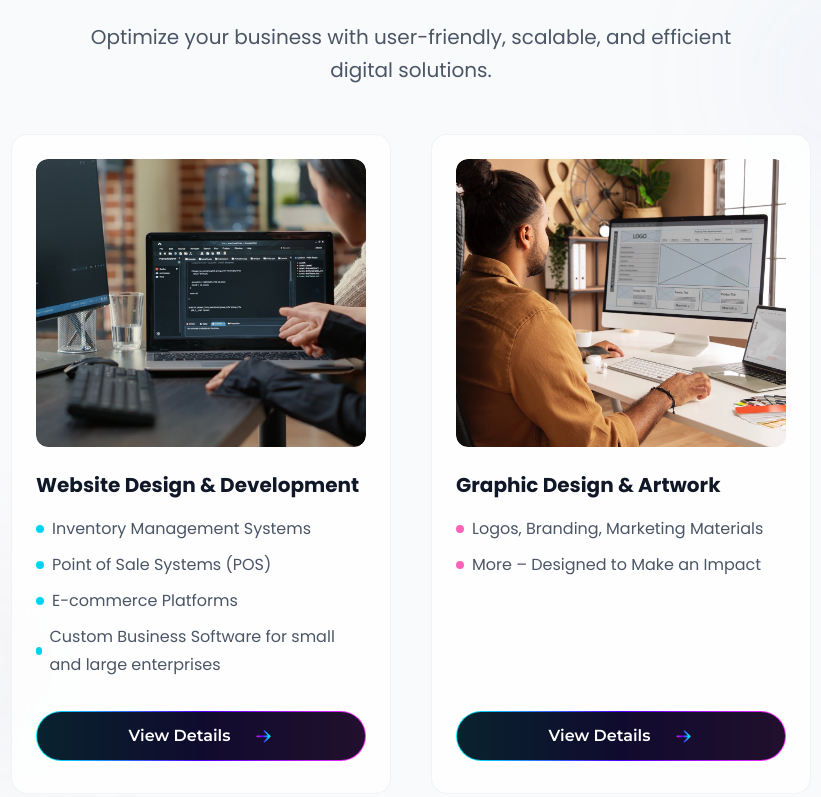
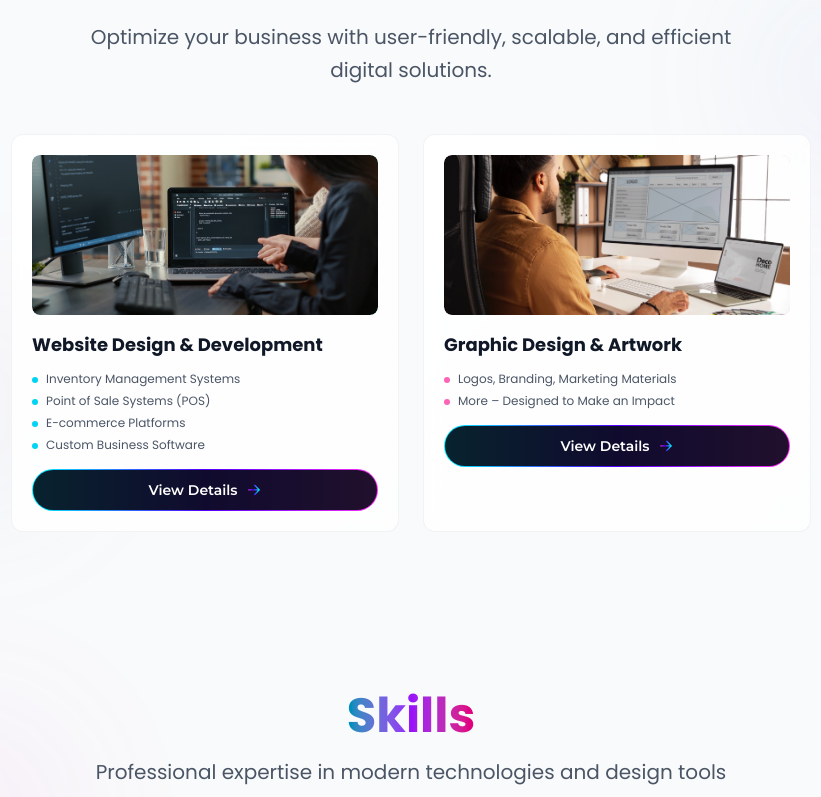
Before and after one commit to jabjnzine/rattanacode, a Next.js app: page / in a window 1280 px wide. Shown: the part 923-1720 px from the top of the page, without its empty margins (229-1050 px from the left). Built offline with nearby package versions, Linux system fonts and the light colour scheme; what @heroui/react would draw is missing.

Commit message:
Update page.tsx

```diff
--- a/app/page.tsx
+++ b/app/page.tsx
@@ -766,83 +766,91 @@ export default function Hone() {
               </p>
             </div>
 
-            <div className="flex flex-col lg:flex-row justify-center gap-8 md:gap-10">
+            <div className="grid grid-cols-1 md:grid-cols-2 lg:grid-cols-2 gap-6 max-w-5xl mx-auto">
           {/* Website Design & Development Card */}
           <div
-                className="bg-white/80 dark:bg-gray-800/50 backdrop-blur-sm rounded-2xl p-6 pb-8 flex flex-col w-full max-w-[450px] border border-gray-200/50 dark:border-gray-700/50 hover:border-cyan-500/50 transition-all duration-300 hover:scale-105 hover:shadow-xl hover:shadow-cyan-500/20 animate-in slide-in-from-left-4 fade-in duration-1000 delay-200"
-                style={{
-                  height: "auto",
-                }}
-              >
-                <div className="h-72 bg-gradient-to-br from-gray-100 to-gray-200 dark:from-gray-900 dark:to-gray-800 rounded-xl mb-6 flex items-center justify-center overflow-hidden group">
+                className="group bg-gradient-to-br from-white/90 to-white/70 dark:from-gray-800/90 dark:to-gray-800/70 backdrop-blur-sm rounded-xl p-5 flex flex-col border border-gray-200/50 dark:border-gray-700/50 hover:border-cyan-500/50 transition-all duration-500 hover:scale-[1.02] hover:shadow-2xl hover:shadow-cyan-500/30 relative overflow-hidden"
+              >
+                {/* Animated Background Gradient */}
+                <div className="absolute inset-0 bg-gradient-to-br from-cyan-500/0 via-cyan-500/0 to-cyan-500/0 group-hover:from-cyan-500/10 group-hover:via-cyan-500/5 group-hover:to-cyan-500/10 transition-all duration-500"></div>
+
+                {/* Floating Icon */}
+                <div className="absolute top-4 right-4 w-12 h-12 bg-gradient-to-br from-cyan-500/20 to-cyan-600/20 rounded-full flex items-center justify-center opacity-0 group-hover:opacity-100 transition-all duration-500 group-hover:rotate-12">
+                  <svg width="24" height="24" viewBox="0 0 24 24" fill="none" className="text-cyan-400">
+                    <path d="M12 2L2 7L12 12L22 7L12 2Z" stroke="currentColor" strokeWidth="2" strokeLinecap="round" strokeLinejoin="round"/>
+                    <path d="M2 17L12 22L22 17" stroke="currentColor" strokeWidth="2" strokeLinecap="round" strokeLinejoin="round"/>
+                    <path d="M2 12L12 17L22 12" stroke="currentColor" strokeWidth="2" strokeLinecap="round" strokeLinejoin="round"/>
+                  </svg>
+                </div>
+
+                <div className="relative z-10">
+                  <div className="h-40 bg-gradient-to-br from-cyan-100 to-cyan-200 dark:from-gray-900 dark:to-gray-800 rounded-lg mb-4 flex items-center justify-center overflow-hidden group/image">
                     <Image
                       src="/code.jpg"
                       alt="Website Development"
-                    width={400}
-                    height={288}
-                    className="w-full h-full object-cover rounded-xl group-hover:scale-110 transition-transform duration-500"
+                      width={300}
+                      height={160}
+                      className="w-full h-full object-cover rounded-lg group-hover/image:scale-110 transition-transform duration-700"
                     />
-                </div>
+                    <div className="absolute inset-0 bg-gradient-to-t from-black/20 to-transparent opacity-0 group-hover:opacity-100 transition-opacity duration-500"></div>
+                  </div>
+
                   <div className="flex-1 flex flex-col">
-                  <h3
-                    className="font-poppins text-gray-900 dark:text-white text-xl font-bold mb-4"
-                    style={{ lineHeight: "28px" }}
-              >
+                    <h3 className="font-poppins text-gray-900 dark:text-white text-lg font-bold mb-3 group-hover:text-cyan-600 dark:group-hover:text-cyan-400 transition-colors">
                       Website Design & Development
                     </h3>
-                  <div className="font-poppins text-gray-600 dark:text-gray-300 text-base leading-7 mb-8 flex-1 space-y-2">
-                    <p className="flex items-center gap-2">
-                      <span className="w-2 h-2 bg-cyan-400 rounded-full"></span>
-                      Inventory Management Systems
-                    </p>
-                    <p className="flex items-center gap-2">
-                      <span className="w-2 h-2 bg-cyan-400 rounded-full"></span>
-                      Point of Sale Systems (POS)
-                    </p>
-                    <p className="flex items-center gap-2">
-                      <span className="w-2 h-2 bg-cyan-400 rounded-full"></span>
-                      E-commerce Platforms
-                    </p>
-                    <p className="flex items-center gap-2">
-                      <span className="w-2 h-2 bg-cyan-400 rounded-full"></span>
-                      Custom Business Software for small and large enterprises
-                </p>
-              </div>
+
+                    <div className="font-poppins text-gray-600 dark:text-gray-300 text-sm leading-6 mb-4 flex-1 space-y-1.5">
+                      <p className="flex items-start gap-2 group/item">
+                        <span className="w-1.5 h-1.5 bg-cyan-400 rounded-full mt-1.5 flex-shrink-0 group-hover/item:scale-125 transition-transform"></span>
+                        <span className="text-xs">Inventory Management Systems</span>
+                      </p>
+                      <p className="flex items-start gap-2 group/item">
+                        <span className="w-1.5 h-1.5 bg-cyan-400 rounded-full mt-1.5 flex-shrink-0 group-hover/item:scale-125 transition-transform"></span>
+                        <span className="text-xs">Point of Sale Systems (POS)</span>
+                      </p>
+                      <p className="flex items-start gap-2 group/item">
+                        <span className="w-1.5 h-1.5 bg-cyan-400 rounded-full mt-1.5 flex-shrink-0 group-hover/item:scale-125 transition-transform"></span>
+                        <span className="text-xs">E-commerce Platforms</span>
+                      </p>
+                      <p className="flex items-start gap-2 group/item">
+                        <span className="w-1.5 h-1.5 bg-cyan-400 rounded-full mt-1.5 flex-shrink-0 group-hover/item:scale-125 transition-transform"></span>
+                        <span className="text-xs">Custom Business Software</span>
+                      </p>
+                    </div>
+
                     <button
-                    className="cursor-pointer flex items-center justify-center text-white font-montserrat relative w-full group transition-all duration-300 hover:scale-105 active:scale-95"
+                      className="cursor-pointer flex items-center justify-center text-white font-montserrat relative w-full group/btn transition-all duration-300 hover:scale-105 active:scale-95"
                       style={{
-                      height: "50px",
-                      borderRadius: "25px",
+                        height: "42px",
+                        borderRadius: "21px",
                         background: "transparent",
                         border: "none",
                       }}
                     >
                       <div
-                      className="absolute inset-0 group-hover:shadow-lg group-hover:shadow-cyan-500/50 transition-all duration-300"
+                        className="absolute inset-0 group-hover/btn:shadow-lg group-hover/btn:shadow-cyan-500/50 transition-all duration-300"
                         style={{
                           background:
                             "linear-gradient(90deg, #00F0FF 0%, #5200FF 50%, #FF2DF7 100%)",
                           padding: "1px",
-                        borderRadius: "25px",
-                      }}
-                    >
-                      <div
-                        className="w-full h-full flex items-center justify-center gap-3"
+                          borderRadius: "21px",
+                        }}
+                      >
+                        <div
+                          className="w-full h-full flex items-center justify-center gap-2"
                           style={{
                             background: "rgba(9, 13, 24, 0.9)",
-                          borderRadius: "25px",
-                        }}
-                      >
-                        <span className="text-base font-semibold">
-                          View Details
-                        </span>
+                            borderRadius: "21px",
+                          }}
+                        >
+                          <span className="text-sm font-semibold">View Details</span>
                           <svg
-                          className="ml-3"
-                  width="19"
-                  height="19"
+                            className="group-hover/btn:translate-x-1 transition-transform duration-300"
+                            width="16"
+                            height="16"
                             viewBox="0 0 19 19"
                             fill="none"
-                  xmlns="http://www.w3.org/2000/svg"
                           >
                             <path
                               d="M3.29688 9.38734H15.7224M10.2862 3.95117L15.7224 9.38734L10.2862 14.8235"
@@ -871,75 +879,84 @@ export default function Hone() {
                     </button>
                   </div>
                 </div>
+          </div>
 
           {/* Graphic Design & Artwork Card */}
           <div
-                className="bg-white/80 dark:bg-gray-800/50 backdrop-blur-sm rounded-2xl p-6 pb-8 flex flex-col w-full max-w-[450px] border border-gray-200/50 dark:border-gray-700/50 hover:border-pink-500/50 transition-all duration-300 hover:scale-105 hover:shadow-xl hover:shadow-pink-500/20 animate-in slide-in-from-right-4 fade-in duration-1000 delay-400"
-            style={{
-                  height: "auto",
-                }}
-              >
-                <div className="h-72 bg-gradient-to-br from-gray-100 to-gray-200 dark:from-gray-900 dark:to-gray-800 rounded-xl mb-6 flex items-center justify-center overflow-hidden group">
+                className="group bg-gradient-to-br from-white/90 to-white/70 dark:from-gray-800/90 dark:to-gray-800/70 backdrop-blur-sm rounded-xl p-5 flex flex-col border border-gray-200/50 dark:border-gray-700/50 hover:border-pink-500/50 transition-all duration-500 hover:scale-[1.02] hover:shadow-2xl hover:shadow-pink-500/30 relative overflow-hidden"
+              >
+                {/* Animated Background Gradient */}
+                <div className="absolute inset-0 bg-gradient-to-br from-pink-500/0 via-pink-500/0 to-pink-500/0 group-hover:from-pink-500/10 group-hover:via-pink-500/5 group-hover:to-pink-500/10 transition-all duration-500"></div>
+
+                {/* Floating Icon */}
+                <div className="absolute top-4 right-4 w-12 h-12 bg-gradient-to-br from-pink-500/20 to-pink-600/20 rounded-full flex items-center justify-center opacity-0 group-hover:opacity-100 transition-all duration-500 group-hover:rotate-12">
+                  <svg width="24" height="24" viewBox="0 0 24 24" fill="none" className="text-pink-400">
+                    <path d="M12 2L2 7L12 12L22 7L12 2Z" stroke="currentColor" strokeWidth="2" strokeLinecap="round" strokeLinejoin="round"/>
+                    <path d="M2 17L12 22L22 17" stroke="currentColor" strokeWidth="2" strokeLinecap="round" strokeLinejoin="round"/>
+                    <path d="M2 12L12 17L22 12" stroke="currentColor" strokeWidth="2" strokeLinecap="round" strokeLinejoin="round"/>
+                  </svg>
+                </div>
+
+                <div className="relative z-10">
+                  <div className="h-40 bg-gradient-to-br from-pink-100 to-pink-200 dark:from-gray-900 dark:to-gray-800 rounded-lg mb-4 flex items-center justify-center overflow-hidden group/image">
                     <Image
                       src="/design.jpg"
                       alt="Graphic Design"
-                    width={400}
-                    height={288}
-                    className="w-full h-full object-cover rounded-xl group-hover:scale-110 transition-transform duration-500"
+                      width={300}
+                      height={160}
+                      className="w-full h-full object-cover rounded-lg group-hover/image:scale-110 transition-transform duration-700"
                     />
-                </div>
+                    <div className="absolute inset-0 bg-gradient-to-t from-black/20 to-transparent opacity-0 group-hover:opacity-100 transition-opacity duration-500"></div>
+                  </div>
+
                   <div className="flex-1 flex flex-col">
-                  <h3
-                    className="font-poppins text-gray-900 dark:text-white text-xl font-bold mb-4"
-                    style={{ lineHeight: "28px" }}
-              >
+                    <h3 className="font-poppins text-gray-900 dark:text-white text-lg font-bold mb-3 group-hover:text-pink-600 dark:group-hover:text-pink-400 transition-colors">
                       Graphic Design & Artwork
                     </h3>
-                  <div className="font-poppins text-gray-600 dark:text-gray-300 text-base leading-7 mb-8 flex-1 space-y-2">
-                    <p className="flex items-center gap-2">
-                      <span className="w-2 h-2 bg-pink-400 rounded-full"></span>
-                      Logos, Branding, Marketing Materials
-                    </p>
-                    <p className="flex items-center gap-2">
-                      <span className="w-2 h-2 bg-pink-400 rounded-full"></span>
-                      More – Designed to Make an Impact
-                    </p>
-              </div>
+
+                    <div className="font-poppins text-gray-600 dark:text-gray-300 text-sm leading-6 mb-4 flex-1 space-y-1.5">
+                      <p className="flex items-start gap-2 group/item">
+                        <span className="w-1.5 h-1.5 bg-pink-400 rounded-full mt-1.5 flex-shrink-0 group-hover/item:scale-125 transition-transform"></span>
+                        <span className="text-xs">Logos, Branding, Marketing Materials</span>
+                      </p>
+                      <p className="flex items-start gap-2 group/item">
+                        <span className="w-1.5 h-1.5 bg-pink-400 rounded-full mt-1.5 flex-shrink-0 group-hover/item:scale-125 transition-transform"></span>
+                        <span className="text-xs">More – Designed to Make an Impact</span>
+                      </p>
+                    </div>
+
                     <button
-                    className="cursor-pointer flex items-center justify-center text-white font-montserrat relative w-full group transition-all duration-300 hover:scale-105 active:scale-95"
+                      className="cursor-pointer flex items-center justify-center text-white font-montserrat relative w-full group/btn transition-all duration-300 hover:scale-105 active:scale-95"
                       style={{
-                      height: "50px",
-                      borderRadius: "25px",
+                        height: "42px",
+                        borderRadius: "21px",
                         background: "transparent",
                         border: "none",
                       }}
                     >
                       <div
-                      className="absolute inset-0 group-hover:shadow-lg group-hover:shadow-pink-500/50 transition-all duration-300"
+                        className="absolute inset-0 group-hover/btn:shadow-lg group-hover/btn:shadow-pink-500/50 transition-all duration-300"
                         style={{
                           background:
                             "linear-gradient(90deg, #00F0FF 0%, #5200FF 50%, #FF2DF7 100%)",
                           padding: "1px",
-                        borderRadius: "25px",
-                      }}
-                    >
-                      <div
-                        className="w-full h-full flex items-center justify-center gap-3"
+                          borderRadius: "21px",
+                        }}
+                      >
+                        <div
+                          className="w-full h-full flex items-center justify-center gap-2"
                           style={{
                             background: "rgba(9, 13, 24, 0.9)",
-                          borderRadius: "25px",
-                        }}
-                      >
-                        <span className="text-base font-semibold">
-                          View Details
-                        </span>
+                            borderRadius: "21px",
+                          }}
+                        >
+                          <span className="text-sm font-semibold">View Details</span>
                           <svg
-                          className="ml-3"
-                  width="19"
-                  height="19"
+                            className="group-hover/btn:translate-x-1 transition-transform duration-300"
+                            width="16"
+                            height="16"
                             viewBox="0 0 19 19"
                             fill="none"
-                  xmlns="http://www.w3.org/2000/svg"
                           >
                             <path
                               d="M3.29688 9.38734H15.7224M10.2862 3.95117L15.7224 9.38734L10.2862 14.8235"
@@ -966,6 +983,7 @@ export default function Hone() {
                         </div>
                       </div>
                     </button>
+                  </div>
                 </div>
             </div>
           </div>
```
Lines whose indentation alone changed are shown as unchanged.
